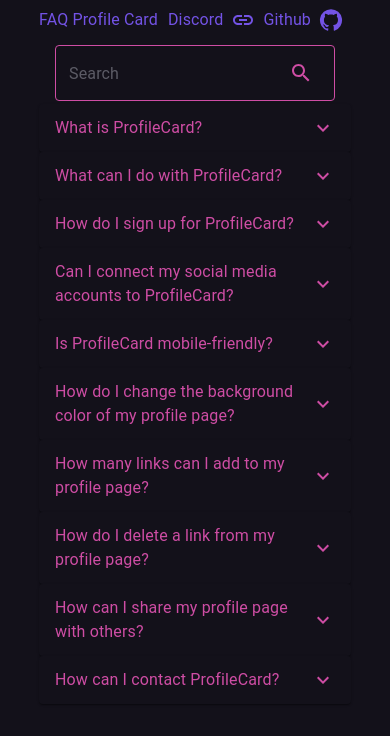
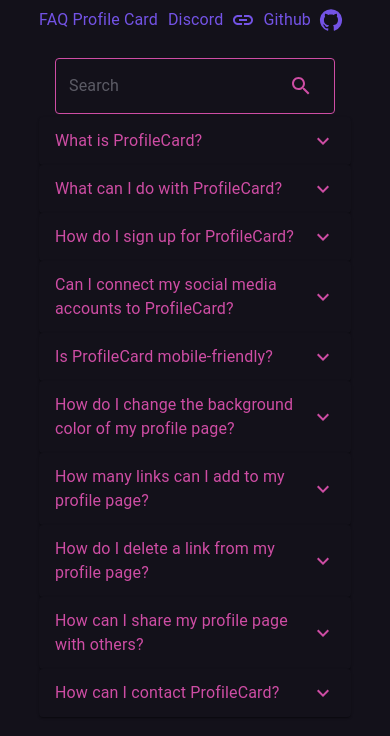
Before and after one commit to theprofilecard/faq.profilecard.co, a React (Create React App) app: page / in a window 390 px wide. Shown: the top 736 px of the page. Built offline with nearby package versions, Linux system fonts and the light colour scheme.

Commit message:
fix:page responsive

```diff
--- a/src/App.tsx
+++ b/src/App.tsx
@@ -70,7 +70,7 @@ const App = () => {
     <>
       <Navbar />
       <Box marginLeft="10%" marginRight="10%" textAlign="center">
-        <Box marginTop="1%" marginBottom="1%">
+        <Box marginTop="5%" marginBottom="1%">
           <TextField
             variant="outlined"
             color="primary"
```
